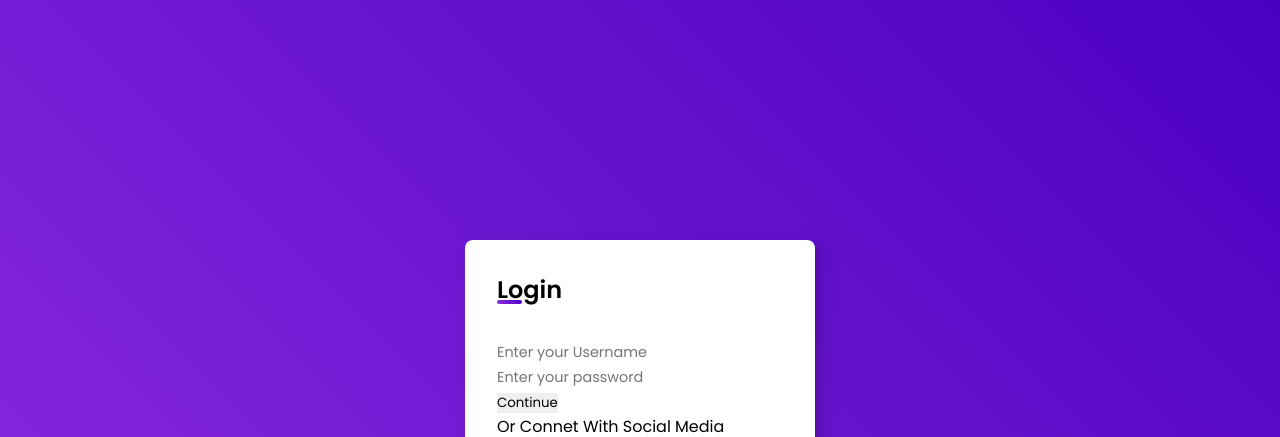
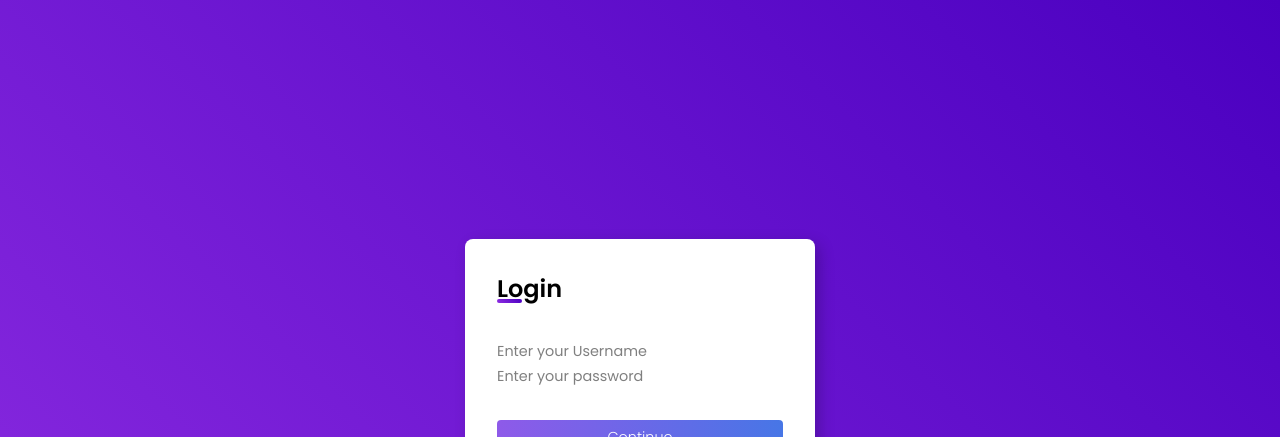
Before and after one commit to italods/Formularios, a plain HTML site: page index.html in a window 1280 px wide. Shown: the top 437 px of the page. Drawn offline with Linux system fonts and the light colour scheme.

Commit message:
Update style.css

```diff
--- a/style.css
+++ b/style.css
@@ -46,6 +46,11 @@ main h2::before{
   background: linear-gradient(45deg, #8e2de2, #4a00c0);
 }
 
+form{
+  display: flex;
+  flex-direction: column;
+}
+
 .input-field{
   position: relative;
 }
@@ -54,3 +59,24 @@ main h2::before{
   font-size: 0.9rem;
   color: rgba(0, 0, 0, 0.7);
 }
+.input-field input::placeholder{
+  color: rgba(0, 0, 0, 0.5);
+
+}
+
+form input[type="submit"]{
+  margin-top: 2rem;
+  padding: 0.4rem;
+  background: linear-gradient(to left, #4776E6, #8e5ae9);
+  cursor: pointer;
+  color: white;
+  font-size: 0.9rem;
+  font-weight: 300;
+  border-radius: 4px;
+  transition: all 0.3s ease;
+}
+form input[type="submit"]:hover{
+  letter-spacing: 0.5px;
+  background: linear-gradient(to right, #4776E6, #8e5ae9);
+
+}
```
